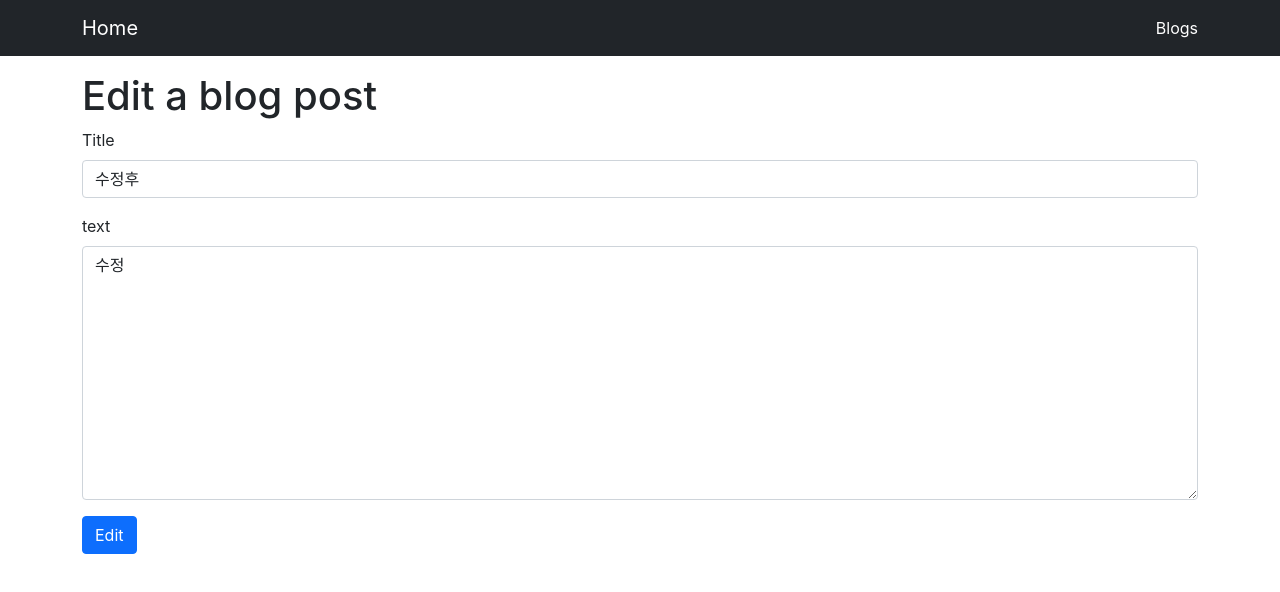
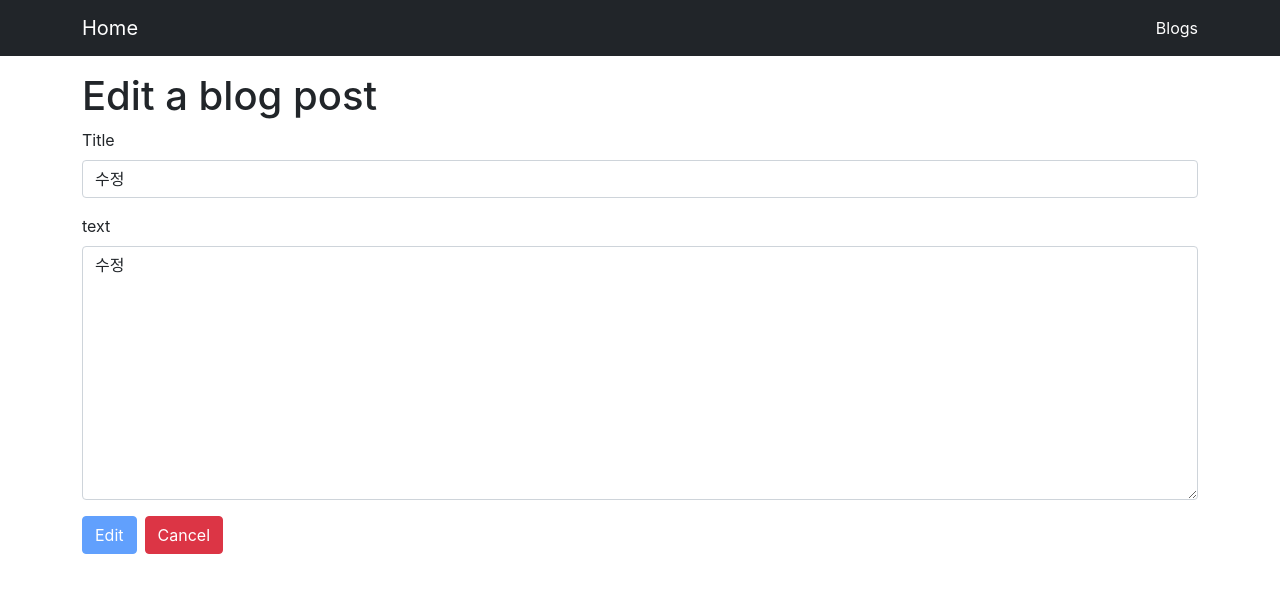
Before and after one commit to yoonjeongseo/react-ez, a React (Create React App) app: page /blogs/1/edit in a window 1280 px wide. Shown: the top 592 px of the page. Built offline with nearby package versions, Linux system fonts and the light colour scheme; data requests are answered from the project's data file.

Commit message:
수정 페이지 폼 4까지

```diff
--- a/db.json
+++ b/db.json
@@ -1,7 +1,7 @@
 {
   "posts": [
     {
-      "title": "수정후",
+      "title": "수정",
       "text": "수정",
       "createAt": 1685070486719,
       "id": 1
--- a/src/components/BlogForm.js
+++ b/src/components/BlogForm.js
@@ -8,17 +8,33 @@ const BlogForm = ({ editing }) => {
 
   const history = useHistory();
   const [title, setTitle] = useState("");
+  const [originalTitle, setOriginalTitle] = useState("");
   const [text, setText] = useState("");
+  const [originalText, setOriginalText] = useState("");
   const { id } = useParams();
 
   useEffect(() => {
     if(editing) {
       axios.get(`http://localhost:3001/posts/${id}`).then((response) => {
         setTitle(response.data.title);
+        setOriginalTitle(response.data.title);
         setText(response.data.text);
+        setOriginalText(response.data.text);
       })
     }
   }, [id, editing]);
+
+  const isEdited = () => {
+    return title !== originalTitle || text !== originalText;
+  }
+
+  const goBack = () => {
+    if (editing) {
+      history.push(`/blogs/${id}`)
+    } else {
+      history.push("/blogs")
+    }
+  }
 
   const onSubmit = () => {
     if(editing) {
@@ -27,6 +43,7 @@ const BlogForm = ({ editing }) => {
         text
       }).then(response => {
         console.log(response);
+        history.push(`/blogs/${id}`)
       })
     } else {
       axios.post("http://localhost:3001/posts", {
@@ -54,7 +71,8 @@ const BlogForm = ({ editing }) => {
           setText(e.target.value)
         }}></textarea>
       </div>
-      <button onClick={onSubmit} className="btn btn-primary">{editing ? 'Edit' : 'post'}</button>
+      <button onClick={onSubmit} className="btn btn-primary" disabled={editing && !isEdited()}>{editing ? 'Edit' : 'post'}</button>
+      <button onClick={goBack} className="btn btn-danger ms-2">Cancel</button>
     </div>
   )
 }
```
